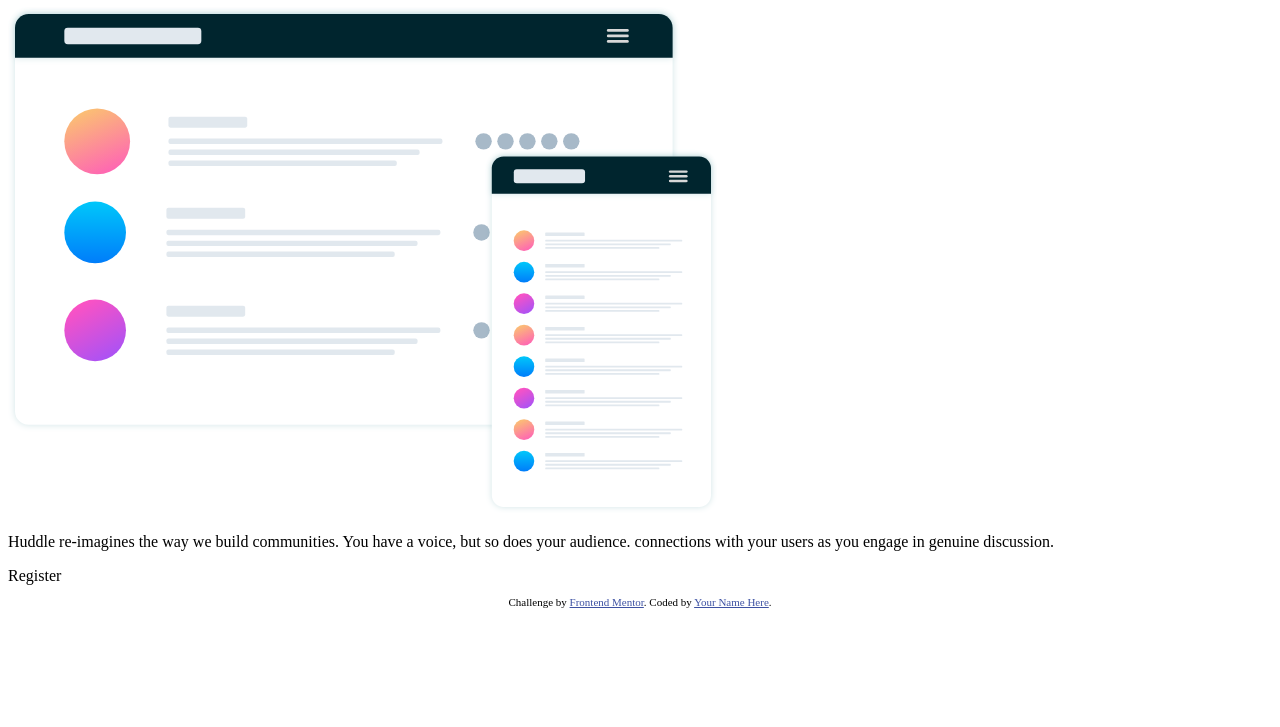
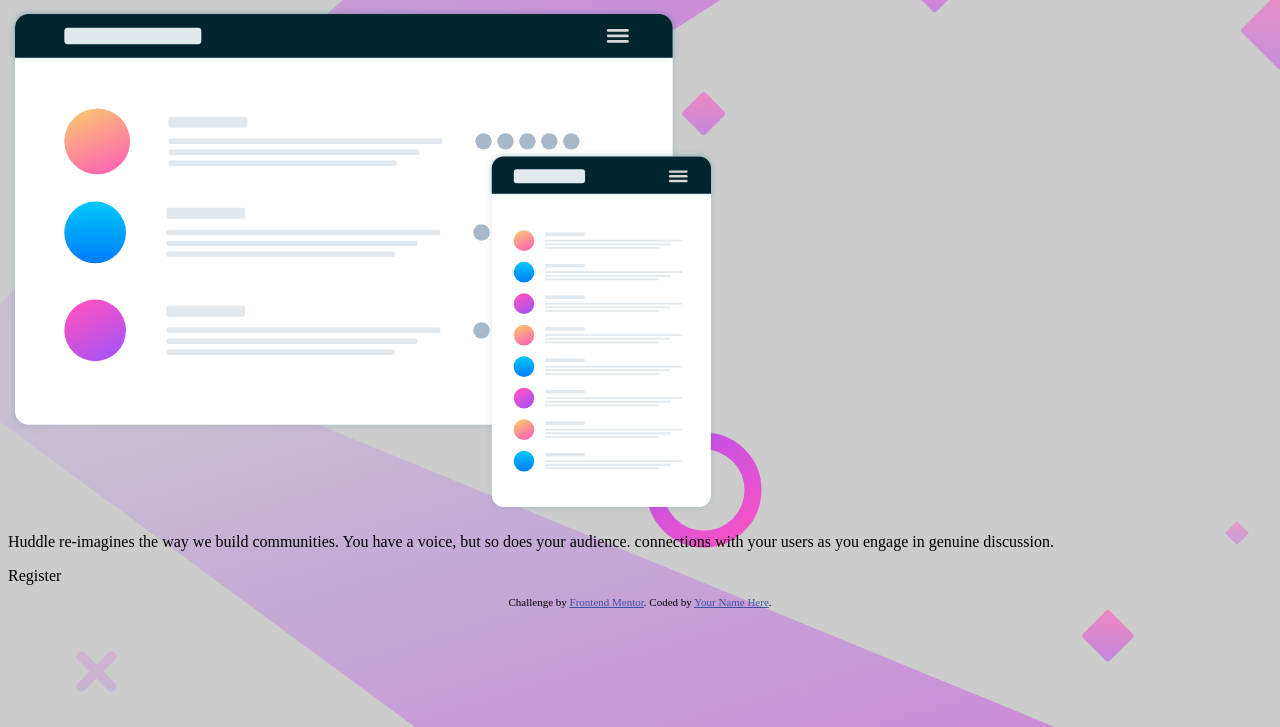
Before and after one commit to ingrish20/huddle-landing-page-ingrish20, a plain HTML site: page index.html in a window 1280 px wide. Shown: the part 73-800 px from the top of the page. Drawn offline with Linux system fonts and the light colour scheme.

```diff
--- a/index.html
+++ b/index.html
@@ -7,6 +7,7 @@
   <link rel="icon" type="image/png" sizes="32x32" href="./images/favicon-32x32.png">
 
   <title>Frontend Mentor | Huddle landing page with single introductory section</title>
+  <link rel="stylesheet" href="style.css">
 
   <!-- Feel free to remove these styles or customise in your own stylesheet 👍 -->
   <style>
@@ -16,13 +17,13 @@
 </head>
 <body>
 
-
   <h1>Build The Community Your Fans Will Love</h1>
   <img src="./images/illustration-mockups.svg" alt="picture of pages"/>
 
   <p>Huddle re-imagines the way we build communities. You have a voice, but so does your audience. connections with your users as you engage in genuine discussion.</p>
 
   Register
+
 
   <footer>
     <p class="attribution">
--- a/style.css
+++ b/style.css
@@ -1,4 +1,4 @@
-h1 {
-   font-family: popins;
-   font-weight: 400, 600;
+body {
+    background-image: url("./images/bg-desktop.svg");
+    background-color: #cccccc;
 }
```
